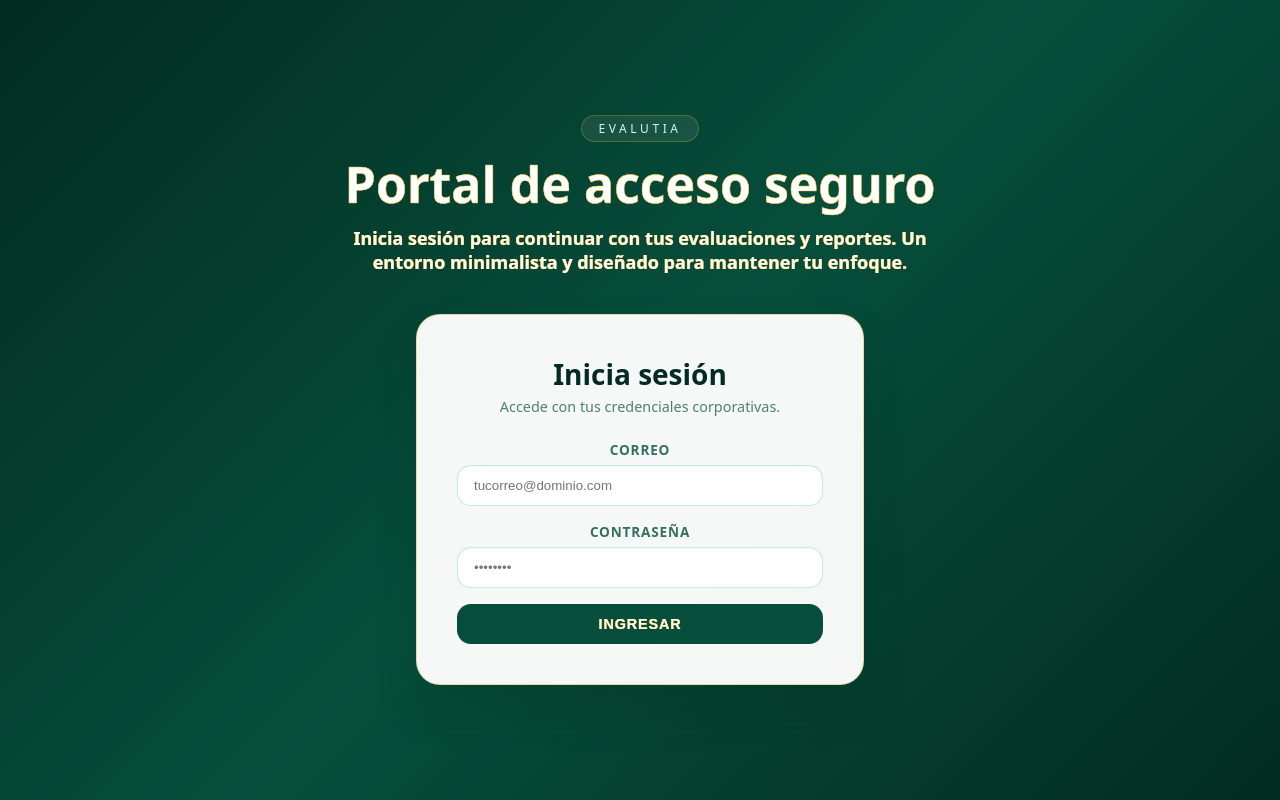
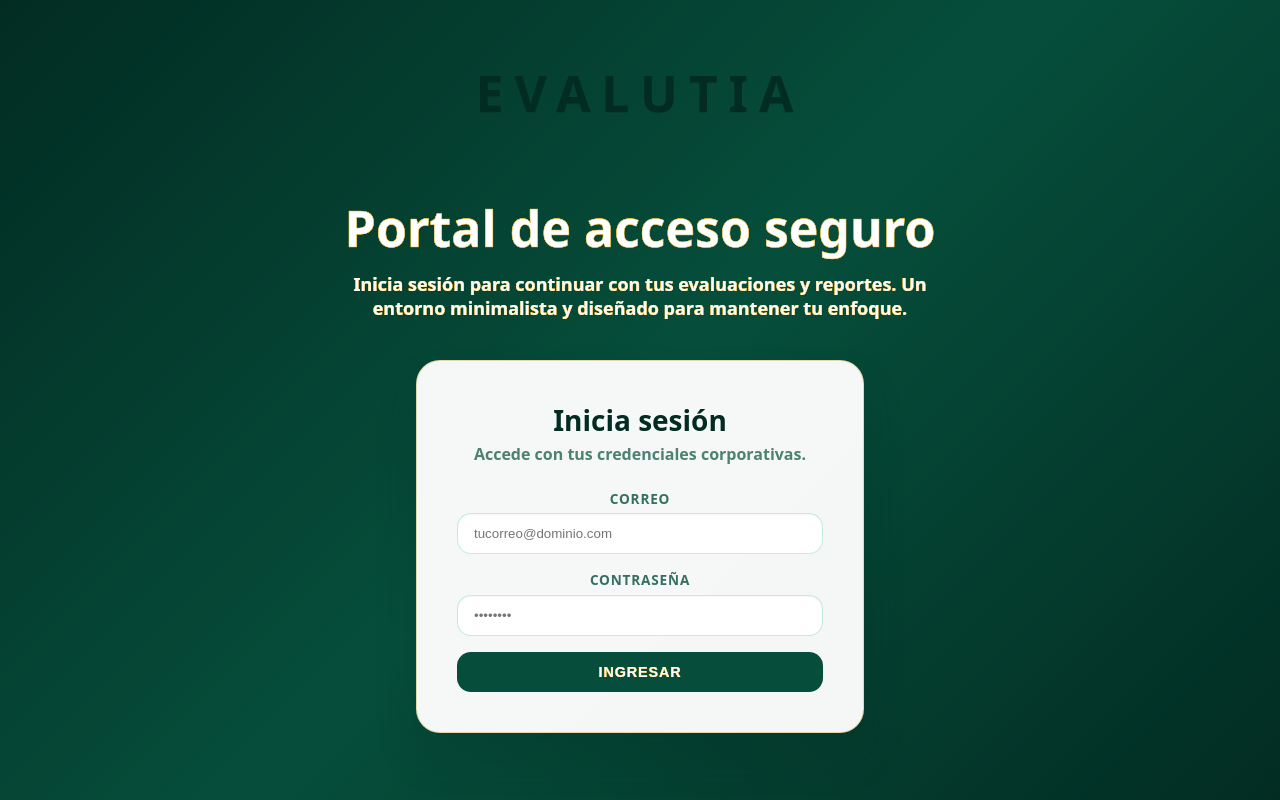
Before and after one commit to Evalutia/App-Forecast, a React (Vite) app in the folder apps/frontend/: page /login in a window 1280 px wide. Built offline with nearby package versions, Linux system fonts and the light colour scheme; no server answers.

Commit message:
Cambios de diseno en login

```diff
--- a/apps/frontend/src/features/auth/pages/LoginPage.tsx
+++ b/apps/frontend/src/features/auth/pages/LoginPage.tsx
@@ -5,13 +5,16 @@ export default function LoginPage() {
     <div className="login-page">
       <div className="login-wrapper">
         <div>
-          <span className="login-badge">Evalutia</span>
+          {/* Título de marca arriba */}
+          <div className="login-brand">EVALUTIA</div>
+
           <h1 className="login-title">Portal de acceso seguro</h1>
           <p className="login-subtitle">
             Inicia sesión para continuar con tus evaluaciones y reportes. Un entorno minimalista
             y diseñado para mantener tu enfoque.
           </p>
         </div>
+
         <LoginForm />
       </div>
     </div>
--- a/apps/frontend/src/styles/login.css
+++ b/apps/frontend/src/styles/login.css
@@ -43,27 +43,31 @@ body{
   padding: 0 1rem;
 }
 
-/* --- Encabezado / “logo” pill --- */
-.login-badge{
-  display:inline-block;
-  /* borde dorado sutil en el contenedor blanco/translúcido */
-  border: 1px solid rgba(196,155,31,.35); /* ≈ var(--gold-600) */
-  background: rgba(255,255,255,.08);
-  padding: .25rem 1rem;
-  border-radius: 9999px;
+/* --- Marca arriba (EVALUTIA) --- */
+.login-brand{
+  display: inline-block;
+  margin: 0 0 4.4rem 0;        /* separación hacia el resto */
+
+  font-weight: 900;
+  letter-spacing: .22em;
   text-transform: uppercase;
-  letter-spacing: .3em;
-  font-size: .75rem;
-  color: var(--emerald-100);
+  font-size: clamp(2rem, 2.4vw + 1.2rem, 3.75rem);
+  line-height: 1.05;
+
+  /* <<< pedido: color sólido verde oscuro >>> */
+  color: #022c22;
+
+  /* leve relieve opcional */
+  text-shadow: 0 1px 0 rgba(0,0,0,.08);
 }
 
+/* --- Título y subtítulo con contorno dorado fino (como Home) --- */
 .login-title{
-  margin: .5rem 0 0;
+  margin: .25rem 0 0;
   font-weight: 600;
-  font-size: clamp(2rem, 3.5vw + 1rem, 3.125rem); /* ~text-4xl -> 5xl */
+  font-size: clamp(2rem, 3.5vw + 1rem, 3.125rem);
   color: var(--white);
 
-  /* contorno dorado MUY fino (igual home-title) */
   -webkit-text-stroke: 0.4px var(--gold-500);
   text-shadow:
     0 0 0.18px var(--gold-500),
@@ -74,13 +78,12 @@ body{
 }
 
 .login-subtitle{
-  margin: .5rem auto 0;
+  margin: .6rem auto 0;
   max-width: 60ch;
   color: rgba(255,255,255, .95);
   font-size: 1.125rem;
-  font-weight: 600;                /* mismo grosor que home */
+  font-weight: 600;
 
-  /* contorno dorado ultra-sutil (igual home-subtitle) */
   -webkit-text-stroke: 0.15px var(--gold-500);
   text-shadow:
     0 0 0.12px var(--gold-500),
@@ -93,15 +96,14 @@ body{
 /* --- Tarjeta del formulario (blanco) --- */
 .card{
   width: 100%;
-  max-width: 28rem; /* ~max-w-md */
+  max-width: 28rem;
   background: rgba(255,255,255,.96);
   color: var(--emerald-950);
 
-  /* borde dorado sutil para todo blanco */
-  border: 1px solid rgba(196,155,31,.35); /* ≈ var(--gold-600) */
-  border-radius: 1.5rem; /* ~rounded-3xl */
-  padding: 2rem; /* p-8 */
-  box-shadow: 0 25px 40px rgba(2, 44, 34, .2); /* shadow-emerald-950/20 */
+  border: 1px solid rgba(196,155,31,.35);
+  border-radius: 1.5rem;
+  padding: 2rem;
+  box-shadow: 0 25px 40px rgba(2, 44, 34, .2);
   backdrop-filter: blur(6px);
 }
 
@@ -117,8 +119,9 @@ body{
 }
 .card-subtitle{
   margin: 0;
-  font-size: .9rem;
-  color: rgba(6, 78, 59, .7); /* emerald-900/70 */
+  font-size: 1rem;        /* más grande para que se note */
+  font-weight: 700;
+  color: rgba(6, 78, 59, .7);
 }
 
 /* --- Form --- */
@@ -135,26 +138,24 @@ body{
 .input{
   width:100%;
   padding: .75rem 1rem;
-  border-radius: .875rem; /* ~rounded-xl */
+  border-radius: .875rem;
 
-  /* borde base con toque brand */
-  border: 1px solid rgba(16,185,129,.25); /* emerald-500/25 aprox */
+  border: 1px solid rgba(16,185,129,.25);
   background: var(--white);
   color: var(--black);
   outline: none;
   box-shadow: 0 1px 2px rgba(0,0,0,.04) inset;
 }
-/* foco: mantenemos brand, pero sumamos halo dorado ultra-sutil */
 .input:focus{
-  border-color: #10b981;                  /* emerald-500 */
+  border-color: #10b981;
   box-shadow:
-    0 0 0 3px rgba(52,211,153,.35),       /* focus ring brand */
-    0 0 0 3.8px rgba(196,155,31,.18);     /* halo dorado finito */
+    0 0 0 3px rgba(52,211,153,.35),
+    0 0 0 3.8px rgba(196,155,31,.18);
 }
 
 .error{
   margin:.35rem 0 0;
-  color:#dc2626; /* red-600 */
+  color:#dc2626;
   font-size: .85rem;
 }
 
@@ -180,11 +181,11 @@ body{
     0 0.1px 0 var(--gold-600),
     0 -0.1px 0 var(--gold-600);
 }
-.button:hover{ background: #065f46; } /* emerald-800 */
+.button:hover{ background: #065f46; }
 .button:disabled{ opacity:.6; cursor:not-allowed; }
 
 /* --- Responsivo sutil --- */
 @media (min-width: 640px){
   .login-page{ padding: 4rem 1.5rem; }
-  .card{ padding: 2.5rem; } /* ~p-10 */
+  .card{ padding: 2.5rem; }
 }
```
